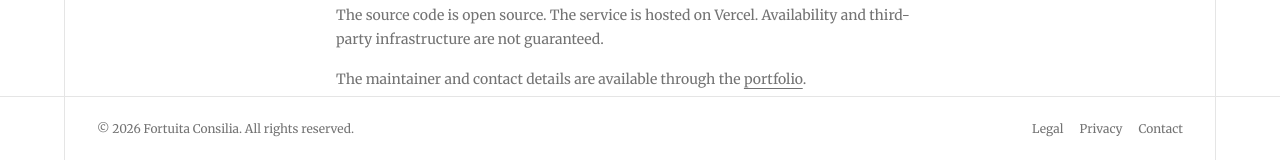
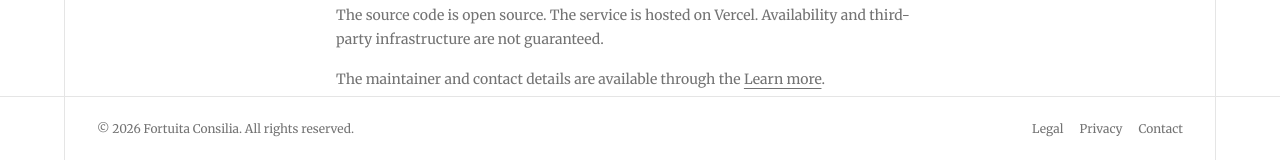
Before and after one commit to notnotebox/fortuita-consilia, a Next.js app: page /legal in a window 1280 px wide. Shown: the part 639-799 px from the top of the page. Built offline with nearby package versions, Linux system fonts and the light colour scheme; no server answers; a web font is replaced by a local one.

Commit message:
docs: document moderation privacy and setup

```diff
--- a/app/legal/page.tsx
+++ b/app/legal/page.tsx
@@ -13,7 +13,7 @@ export const metadata: Metadata = {
 const textClassName = "text-[0.98rem] leading-7";
 
 export default function LegalPage() {
-  const portfolioUrl = process.env.NEXT_PUBLIC_PORTFOLIO_URL?.trim();
+  const personalPageUrl = process.env.NEXT_PUBLIC_PERSONAL_PAGE_URL?.trim();
 
   return (
     <div className="mx-auto flex w-full flex-1 items-start justify-center py-8 sm:py-12">
@@ -51,10 +51,10 @@ export default function LegalPage() {
               The source code is open source. The service is hosted on Vercel.
               Availability and third-party infrastructure are not guaranteed.
             </p>
-            {portfolioUrl ? (
+            {personalPageUrl ? (
               <p>
                 The maintainer and contact details are available through the{" "}
-                <a className="underline underline-offset-4" href={portfolioUrl} target="_blank" rel="noreferrer">portfolio</a>.
+                <a className="underline underline-offset-4" href={personalPageUrl} target="_blank" rel="noreferrer">Learn more</a>.
               </p>
             ) : null}
           </section>
--- a/app/privacy/page.tsx
+++ b/app/privacy/page.tsx
@@ -16,7 +16,7 @@ const textClassName = "text-[0.98rem] leading-7";
 
 export default async function PrivacyPage() {
   const session = await auth();
-  const portfolioUrl = process.env.NEXT_PUBLIC_PORTFOLIO_URL?.trim();
+  const personalPageUrl = process.env.NEXT_PUBLIC_PERSONAL_PAGE_URL?.trim();
 
   return (
     <div className="mx-auto flex w-full flex-1 items-start justify-center py-8 sm:py-12">
@@ -35,12 +35,23 @@ export default async function PrivacyPage() {
             <p className={textClassName}>
               Discord provides the account information needed to sign in and
               identify you. Published messages and their technical metadata are
-              stored with them.
+              stored in a PostgreSQL database hosted by Supabase.
             </p>
             <p className={textClassName}>
               This data is used to operate the service, protect it from abuse,
               and keep messages available. It is not sold or used for
               advertising.
+            </p>
+            <p className={textClassName}>
+              Messages can be reported anonymously without signing in. A
+              report contains a reference to the reported message, its public
+              author details, and any optional context you provide. It does
+              not include the reporter&apos;s account information. Reports are
+              stored in a private moderation queue hosted with the service. A neutral
+              notification may be sent to Discord, but the message content and
+              report context are not sent there. Reports may be kept
+              indefinitely for safety and moderation purposes. They are not
+              published, sold, or used for advertising.
             </p>
             <p className={textClassName}>
               Do not submit sensitive personal information in a message.
@@ -63,10 +74,10 @@ export default async function PrivacyPage() {
             </div>
           </section>
 
-          {portfolioUrl ? (
+          {personalPageUrl ? (
             <p className="text-sm text-muted-foreground">
               For questions about this service or your data, contact the
-              maintainer through the <a className="underline underline-offset-4" href={portfolioUrl} target="_blank" rel="noreferrer">portfolio</a>.
+              maintainer through <a className="underline underline-offset-4" href={personalPageUrl} target="_blank" rel="noreferrer">Learn more</a>.
             </p>
           ) : null}
 
```
Also changed, not shown: 2 other files (tests, documents, lock files or other folders).
